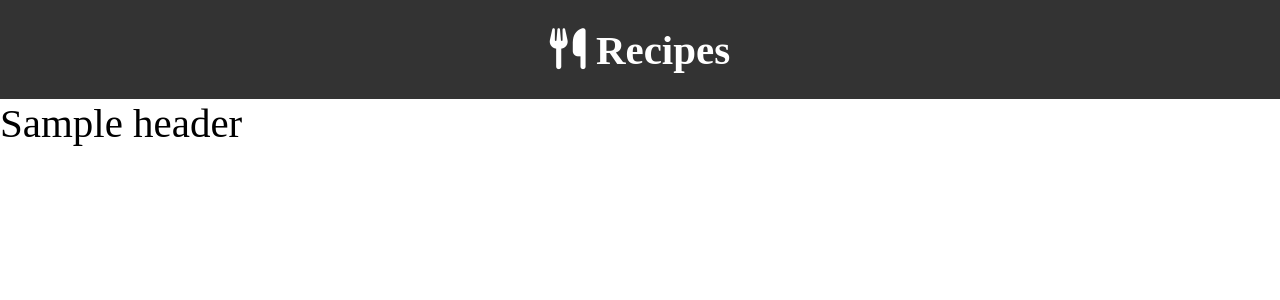
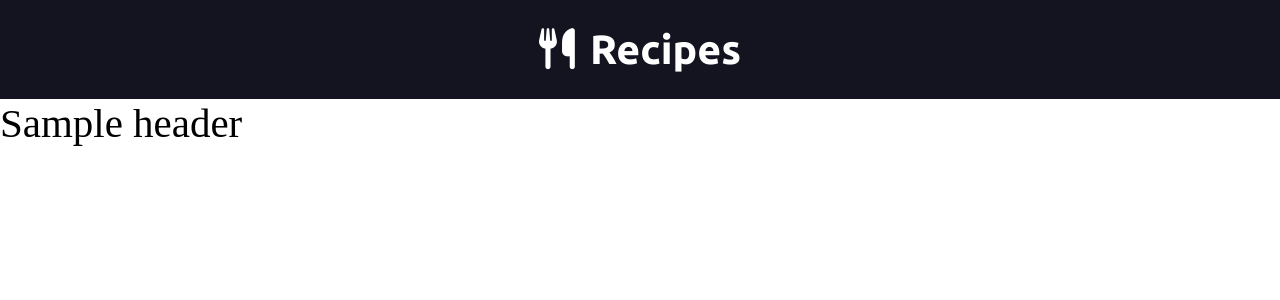
Before and after one commit to VrBnDev/Recipes, a Django app: template home/templates/index.html in a window 1280 px wide. Shown: the top 300 px of the page. Run offline with Django 5.2, Linux system fonts and the light colour scheme; the template is opened without the code that fills it: most values are stand-ins (such as "Sample title", 1, 10 or a date in 2020); some libraries are stand-ins or nearby versions.

Commit message:
aula-24 - Componentizando o cabeçalho

```diff
--- a/home/static/css/styles.css
+++ b/home/static/css/styles.css
@@ -1,3 +1,10 @@
+:root{
+    --font-headings: 'Ubuntu';
+    --font-text-default: 'sans-serif';
+
+    --color-heading: #13141f;
+}
+
 *{
     margin: 0;
     padding: 0;
@@ -5,7 +12,7 @@
 }
 
 #header{
-    background-color: #333;
+    background-color: var(--color-heading);
     display: flex;
     align-items: center;
     justify-content: center;
@@ -15,3 +22,12 @@
     padding: 1rem;
     color: #fff;
 }
+
+.header-logo-icon{
+    margin-right: 0.2rem;
+}
+
+.header-logo-text{
+    font-family: var(--font-headings);
+
+}
--- a/home/templates/partials/head.html
+++ b/home/templates/partials/head.html
@@ -6,7 +6,7 @@
     <!-- Styles -->
     {% load static %}
     <link rel="stylesheet" href="{% static 'css/styles.css' %}">
-
+    <link rel="shortcut icon" href="{% static 'images/favicon.ico' %}" type="image/x-icon">
     <!-- Font Ubuntu -->
 
     <link rel="preconnect" href="https://fonts.googleapis.com">
--- a/home/templates/partials/header.html
+++ b/home/templates/partials/header.html
@@ -1,6 +1,6 @@
 <header id="header">
     <h1 class="header-logo">
-        <i class="fa-solid fa-utensils"></i>
-        <span>Recipes</span>
+        <i class="fa-solid fa-utensils header-logo-icon"></i>
+        <span class="header-logo-text">Recipes</span>
     </h1>
 </header>
```
Also changed, not shown: home/static/images/favicon.ico (added).
